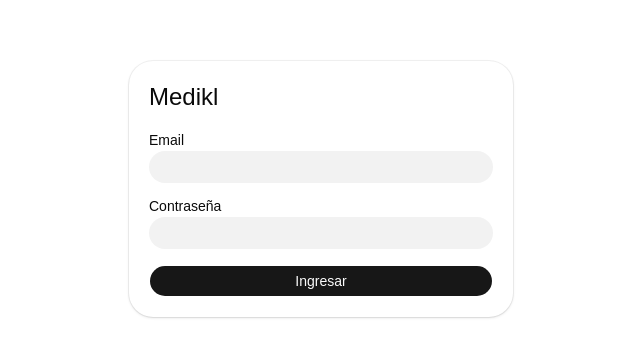
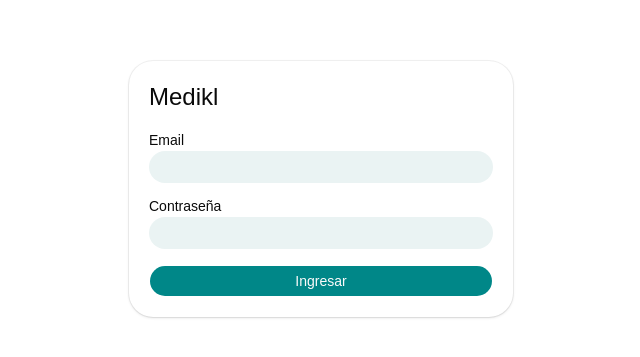
Before and after one commit to jcoraniv/medikl, a React (Vite) app in the folder frontend/: page /login in a window 1280 px wide. Shown: the part 211-568 px from the top of the page, without its empty margins (319-959 px from the left). Built offline with nearby package versions, Linux system fonts and the light colour scheme; no server answers.

Commit message:
#10: ui set the palette of color

```diff
--- a/frontend/src/index.css
+++ b/frontend/src/index.css
@@ -55,66 +55,66 @@
     --card-foreground: oklch(0.145 0 0);
     --popover: oklch(1 0 0);
     --popover-foreground: oklch(0.145 0 0);
-    --primary: oklch(0.205 0 0);
+    --primary: oklch(0.54 0.15 194);
     --primary-foreground: oklch(0.985 0 0);
-    --secondary: oklch(0.97 0 0);
-    --secondary-foreground: oklch(0.205 0 0);
-    --muted: oklch(0.97 0 0);
-    --muted-foreground: oklch(0.556 0 0);
-    --accent: oklch(0.97 0 0);
-    --accent-foreground: oklch(0.205 0 0);
+    --secondary: oklch(0.955 0.03 194);
+    --secondary-foreground: oklch(0.28 0.08 194);
+    --muted: oklch(0.965 0.015 194);
+    --muted-foreground: oklch(0.52 0.04 194);
+    --accent: oklch(0.945 0.035 194);
+    --accent-foreground: oklch(0.28 0.08 194);
     --destructive: oklch(0.577 0.245 27.325);
-    --border: oklch(0.922 0 0);
-    --input: oklch(0.922 0 0);
-    --ring: oklch(0.708 0 0);
-    --chart-1: oklch(0.87 0 0);
-    --chart-2: oklch(0.556 0 0);
-    --chart-3: oklch(0.439 0 0);
-    --chart-4: oklch(0.371 0 0);
-    --chart-5: oklch(0.269 0 0);
+    --border: oklch(0.918 0.02 194);
+    --input: oklch(0.918 0.02 194);
+    --ring: oklch(0.54 0.15 194);
+    --chart-1: oklch(0.54 0.15 194);
+    --chart-2: oklch(0.65 0.12 175);
+    --chart-3: oklch(0.68 0.1 210);
+    --chart-4: oklch(0.42 0.12 194);
+    --chart-5: oklch(0.3 0.09 194);
     --radius: 0.625rem;
-    --sidebar: oklch(0.985 0 0);
+    --sidebar: oklch(0.975 0.015 194);
     --sidebar-foreground: oklch(0.145 0 0);
-    --sidebar-primary: oklch(0.205 0 0);
+    --sidebar-primary: oklch(0.54 0.15 194);
     --sidebar-primary-foreground: oklch(0.985 0 0);
-    --sidebar-accent: oklch(0.97 0 0);
-    --sidebar-accent-foreground: oklch(0.205 0 0);
-    --sidebar-border: oklch(0.922 0 0);
-    --sidebar-ring: oklch(0.708 0 0);
+    --sidebar-accent: oklch(0.935 0.04 194);
+    --sidebar-accent-foreground: oklch(0.28 0.08 194);
+    --sidebar-border: oklch(0.91 0.025 194);
+    --sidebar-ring: oklch(0.54 0.15 194);
 }
 
 .dark {
-    --background: oklch(0.145 0 0);
-    --foreground: oklch(0.985 0 0);
-    --card: oklch(0.205 0 0);
-    --card-foreground: oklch(0.985 0 0);
-    --popover: oklch(0.205 0 0);
-    --popover-foreground: oklch(0.985 0 0);
-    --primary: oklch(0.922 0 0);
-    --primary-foreground: oklch(0.205 0 0);
-    --secondary: oklch(0.269 0 0);
-    --secondary-foreground: oklch(0.985 0 0);
-    --muted: oklch(0.269 0 0);
-    --muted-foreground: oklch(0.708 0 0);
-    --accent: oklch(0.269 0 0);
-    --accent-foreground: oklch(0.985 0 0);
+    --background: oklch(0.135 0.02 194);
+    --foreground: oklch(0.97 0.01 194);
+    --card: oklch(0.185 0.03 194);
+    --card-foreground: oklch(0.97 0.01 194);
+    --popover: oklch(0.185 0.03 194);
+    --popover-foreground: oklch(0.97 0.01 194);
+    --primary: oklch(0.68 0.15 194);
+    --primary-foreground: oklch(0.1 0.05 194);
+    --secondary: oklch(0.25 0.05 194);
+    --secondary-foreground: oklch(0.97 0.01 194);
+    --muted: oklch(0.25 0.04 194);
+    --muted-foreground: oklch(0.62 0.06 194);
+    --accent: oklch(0.25 0.05 194);
+    --accent-foreground: oklch(0.97 0.01 194);
     --destructive: oklch(0.704 0.191 22.216);
     --border: oklch(1 0 0 / 10%);
     --input: oklch(1 0 0 / 15%);
-    --ring: oklch(0.556 0 0);
-    --chart-1: oklch(0.87 0 0);
-    --chart-2: oklch(0.556 0 0);
-    --chart-3: oklch(0.439 0 0);
-    --chart-4: oklch(0.371 0 0);
-    --chart-5: oklch(0.269 0 0);
-    --sidebar: oklch(0.205 0 0);
-    --sidebar-foreground: oklch(0.985 0 0);
-    --sidebar-primary: oklch(0.488 0.243 264.376);
-    --sidebar-primary-foreground: oklch(0.985 0 0);
-    --sidebar-accent: oklch(0.269 0 0);
-    --sidebar-accent-foreground: oklch(0.985 0 0);
+    --ring: oklch(0.55 0.1 194);
+    --chart-1: oklch(0.68 0.15 194);
+    --chart-2: oklch(0.58 0.12 175);
+    --chart-3: oklch(0.62 0.1 210);
+    --chart-4: oklch(0.45 0.1 194);
+    --chart-5: oklch(0.35 0.08 194);
+    --sidebar: oklch(0.165 0.03 194);
+    --sidebar-foreground: oklch(0.97 0.01 194);
+    --sidebar-primary: oklch(0.68 0.15 194);
+    --sidebar-primary-foreground: oklch(0.1 0.05 194);
+    --sidebar-accent: oklch(0.25 0.05 194);
+    --sidebar-accent-foreground: oklch(0.97 0.01 194);
     --sidebar-border: oklch(1 0 0 / 10%);
-    --sidebar-ring: oklch(0.556 0 0);
+    --sidebar-ring: oklch(0.55 0.1 194);
 }
 
 @layer base {
```
